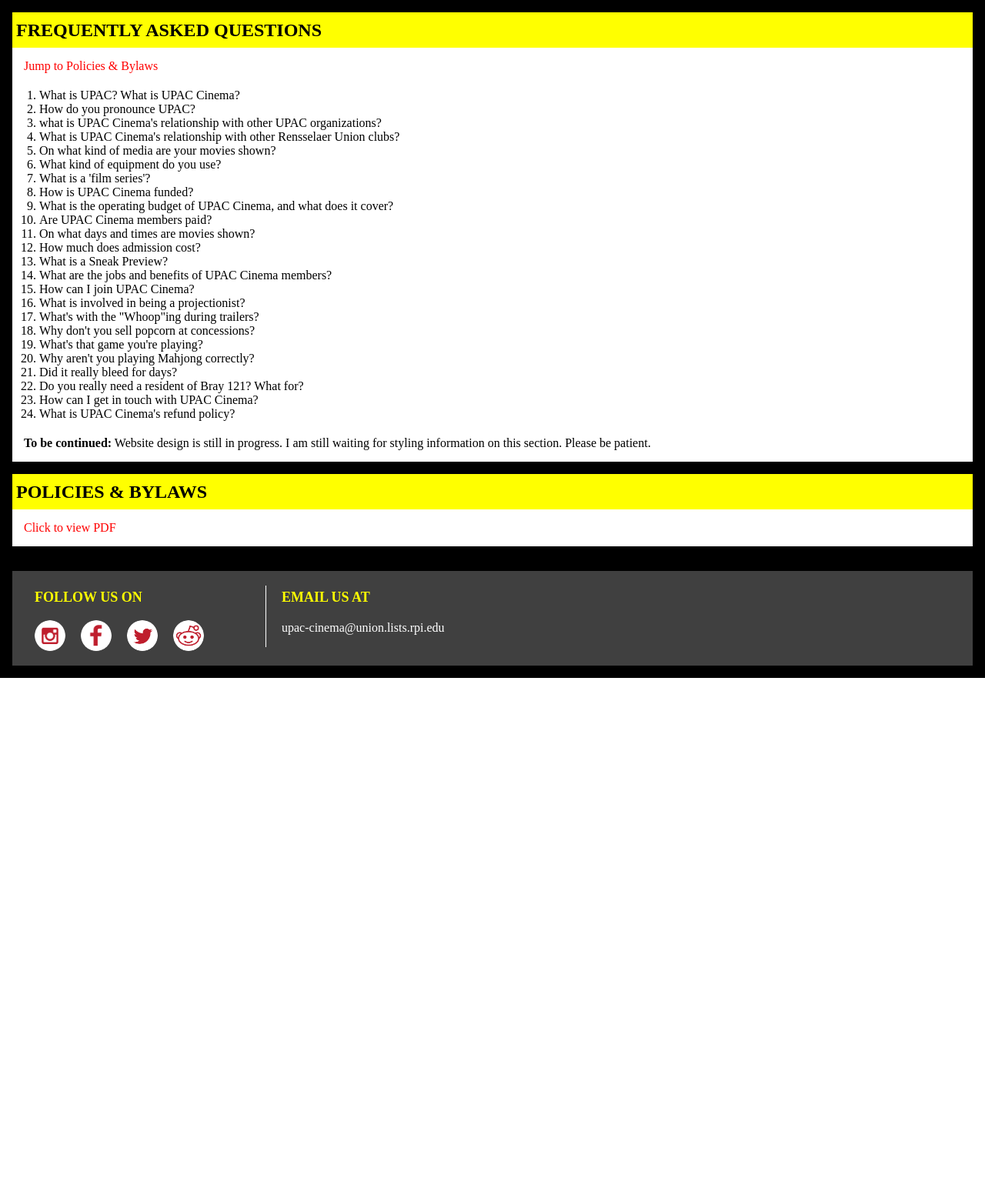
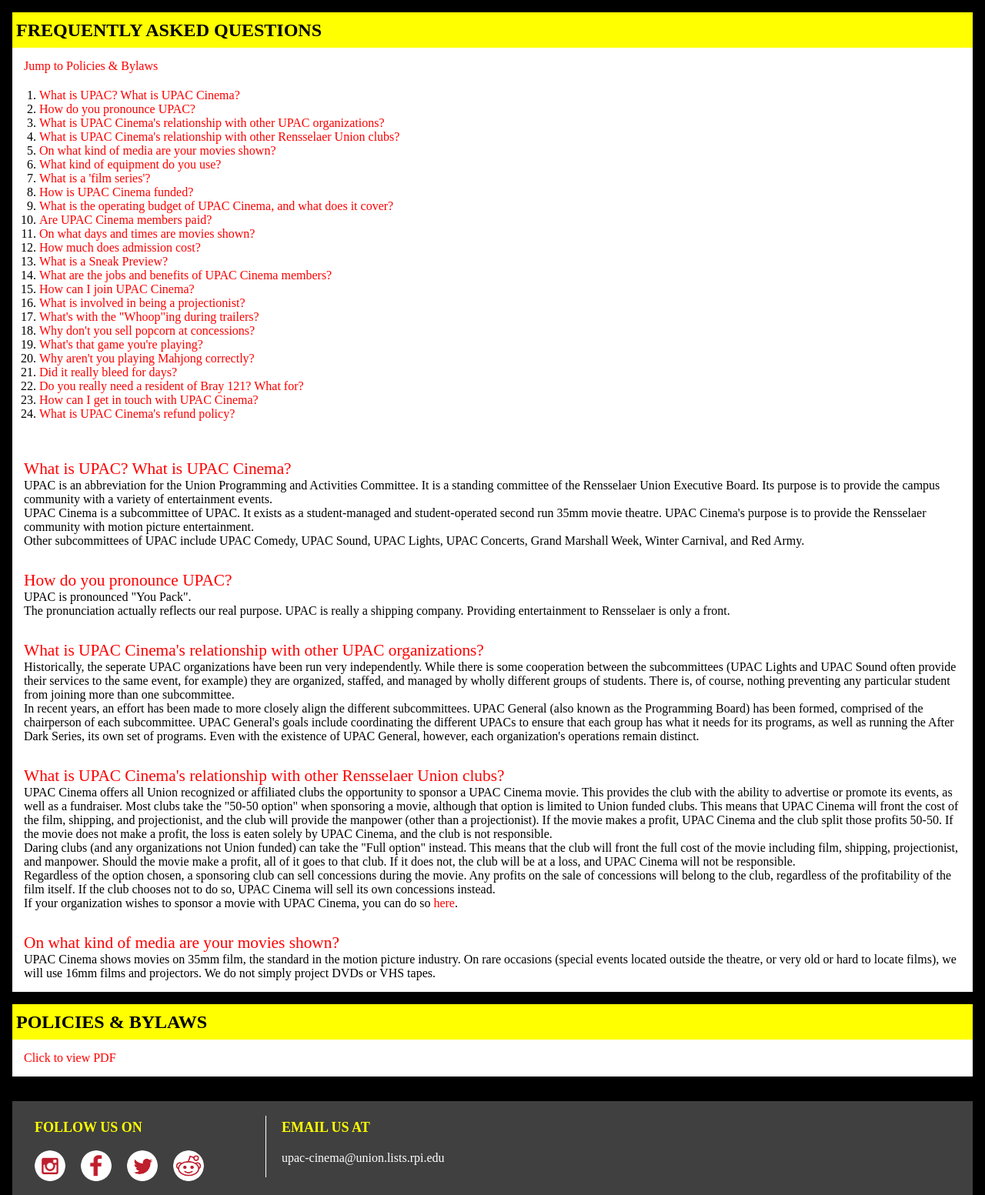
Before and after one commit to delucc2/cinesite, a Django app: page /policies in a window 1280 px wide. Shown: the part 142-1695 px from the top of the page at 77% size. Before the commit the page ends 1023 px from the top, so only its background shows below. Run offline with Django 3.2, Linux system fonts and the light colour scheme.

Commit message:
Added answers to FAQ
Wrote the first five answers to the FAQ possib

```diff
--- a/home/templates/home/policies.html
+++ b/home/templates/home/policies.html
@@ -27,32 +27,58 @@
 			<div>
 				<a href="#bylaws">Jump to Policies & Bylaws</a>
 				<ol>
-					<li>What is UPAC? What is UPAC Cinema?</li>
-					<li>How do you pronounce UPAC?</li>
-					<li>what is UPAC Cinema's relationship with other UPAC organizations?</li>
-					<li>What is UPAC Cinema's relationship with other Rensselaer Union clubs?</li>
-					<li>On what kind of media are your movies shown?</li>
-					<li>What kind of equipment do you use?</li>
-					<li>What is a 'film series'?</li>
-					<li>How is UPAC Cinema funded?</li>
-					<li>What is the operating budget of UPAC Cinema, and what does it cover?</li>
-					<li>Are UPAC Cinema members paid?</li>
-					<li>On what days and times are movies shown?</li>
-					<li>How much does admission cost?</li>
-					<li>What is a Sneak Preview?</li>
-					<li>What are the jobs and benefits of UPAC Cinema members?</li>
-					<li>How can I join UPAC Cinema?</li>
-					<li>What is involved in being a projectionist?</li>
-					<li>What's with the "Whoop"ing during trailers?</li>
-					<li>Why don't you sell popcorn at concessions?</li>
-					<li>What's that game you're playing?</li>
-					<li>Why aren't you playing Mahjong correctly?</li>
-					<li>Did it really bleed for days?</li>
-					<li>Do you really need a resident of Bray 121? What for?</li>
-					<li>How can I get in touch with UPAC Cinema?</li>
-					<li>What is UPAC Cinema's refund policy?</li>
+					<li><a href="#faq1">What is UPAC? What is UPAC Cinema?</a></li>
+					<li><a href="#faq2">How do you pronounce UPAC?</a></li>
+					<li><a href="#faq3">What is UPAC Cinema's relationship with other UPAC organizations?</a></li>
+					<li><a href="#faq4">What is UPAC Cinema's relationship with other Rensselaer Union clubs?</a></li>
+					<li><a href="#faq5">On what kind of media are your movies shown?</a></li>
+					<li><a href="#faq6">What kind of equipment do you use?</a></li>
+					<li><a href="#faq7">What is a 'film series'?</a></li>
+					<li><a href="#faq8">How is UPAC Cinema funded?</a></li>
+					<li><a href="#faq9">What is the operating budget of UPAC Cinema, and what does it cover?</a></li>
+					<li><a href="#faq10">Are UPAC Cinema members paid?</a></li>
+					<li><a href="#faq11">On what days and times are movies shown?</a></li>
+					<li><a href="#faq12">How much does admission cost?</a></li>
+					<li><a href="#faq13">What is a Sneak Preview?</a></li>
+					<li><a href="#faq14">What are the jobs and benefits of UPAC Cinema members?</a></li>
+					<li><a href="#faq15">How can I join UPAC Cinema?</a></li>
+					<li><a href="#faq16">What is involved in being a projectionist?</a></li>
+					<li><a href="#faq17">What's with the "Whoop"ing during trailers?</a></li>
+					<li><a href="#faq18">Why don't you sell popcorn at concessions?</a></li>
+					<li><a href="#faq19">What's that game you're playing?</li>
+					<li><a href="#faq20">Why aren't you playing Mahjong correctly?</a></li>
+					<li><a href="#faq21">Did it really bleed for days?</a></li>
+					<li><a href="#faq22">Do you really need a resident of Bray 121? What for?</a></li>
+					<li><a href="#faq23">How can I get in touch with UPAC Cinema?</a></li>
+					<li><a href="#faq24">What is UPAC Cinema's refund policy?</a></li>
 				</ol>
-				<p><strong>To be continued:</strong> Website design is still in progress. I am still waiting for styling information on this section. Please be patient.</p>
+			</div>
+			<div id=faq1>
+				<h2>What is UPAC? What is UPAC Cinema?</h2>
+				<p>UPAC is an abbreviation for the Union Programming and Activities Committee. It is a standing committee of the Rensselaer Union Executive Board. Its purpose is to provide the campus community with a variety of entertainment events.</p>
+				<p>UPAC Cinema is a subcommittee of UPAC. It exists as a student-managed and student-operated second run 35mm movie theatre. UPAC Cinema's purpose is to provide the Rensselaer community with motion picture entertainment.</p>
+				<p>Other subcommittees of UPAC include UPAC Comedy, UPAC Sound, UPAC Lights, UPAC Concerts, Grand Marshall Week, Winter Carnival, and Red Army.</p>
+			</div>
+			<div id=faq2>
+				<h2>How do you pronounce UPAC?</h2>
+				<p>UPAC is pronounced "You Pack". </p>
+				<p>The pronunciation actually reflects our real purpose. UPAC is really a shipping company. Providing entertainment to Rensselaer is only a front.</p>
+			</div>
+			<div id=faq3>
+				<h2>What is UPAC Cinema's relationship with other UPAC organizations?</h2>
+				<p>Historically, the seperate UPAC organizations have been run very independently. While there is some cooperation between the subcommittees (UPAC Lights and UPAC Sound often provide their services to the same event, for example) they are organized, staffed, and managed by wholly different groups of students. There is, of course, nothing preventing any particular student from joining more than one subcommittee.</p>
+				<p>In recent years, an effort has been made to more closely align the different subcommittees. UPAC General (also known as the Programming Board) has been formed, comprised of the chairperson of each subcommittee. UPAC General's goals include coordinating the different UPACs to ensure that each group has what it needs for its programs, as well as running the After Dark Series, its own set of programs. Even with the existence of UPAC General, however, each organization's operations remain distinct.</p>
+			</div>
+			<div id=faq4>
+				<h2>What is UPAC Cinema's relationship with other Rensselaer Union clubs?</h2>
+				<p>UPAC Cinema offers all Union recognized or affiliated clubs the opportunity to sponsor a UPAC Cinema movie. This provides the club with the ability to advertise or promote its events, as well as a fundraiser. Most clubs take the "50-50 option" when sponsoring a movie, although that option is limited to Union funded clubs. This means that UPAC Cinema will front the cost of the film, shipping, and projectionist, and the club will provide the manpower (other than a projectionist). If the movie makes a profit, UPAC Cinema and the club split those profits 50-50. If the movie does not make a profit, the loss is eaten solely by UPAC Cinema, and the club is not responsible.</p>
+				<p>Daring clubs (and any organizations not Union funded) can take the "Full option" instead. This means that the club will front the full cost of the movie including film, shipping, projectionist, and manpower. Should the movie make a profit, all of it goes to that club. If it does not, the club will be at a loss, and UPAC Cinema will not be responsible.</p>
+				<p>Regardless of the option chosen, a sponsoring club can sell concessions during the movie. Any profits on the sale of concessions will belong to the club, regardless of the profitability of the film itself. If the club chooses not to do so, UPAC Cinema will sell its own concessions instead.</p>
+				<p>If your organization wishes to sponsor a movie with UPAC Cinema, you can do so <a href="requests#clubfilm-instructions">here</a>.</p>
+			</div>
+			<div id=faq5>
+				<h2>On what kind of media are your movies shown?</h2>
+				<p>UPAC Cinema shows movies on 35mm film, the standard in the motion picture industry. On rare occasions (special events located outside the theatre, or very old or hard to locate films), we will use 16mm films and projectors. We do not simply project DVDs or VHS tapes.</p>
 			</div>
 		</div>
 		<div id="bylaws" class="panel">
```
